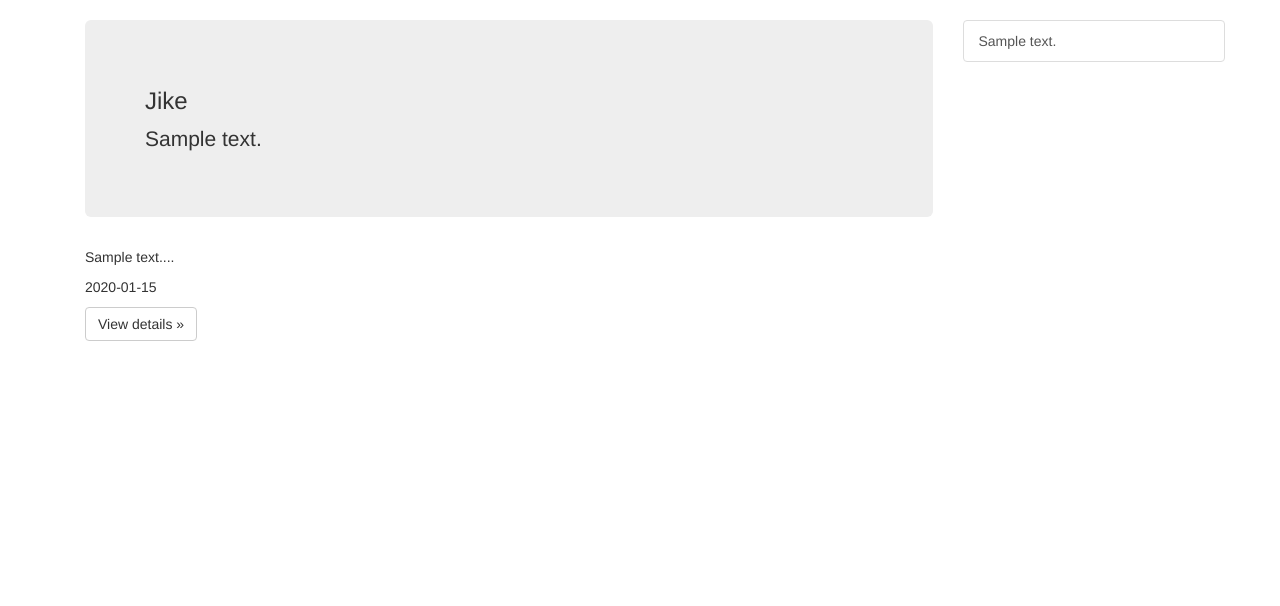
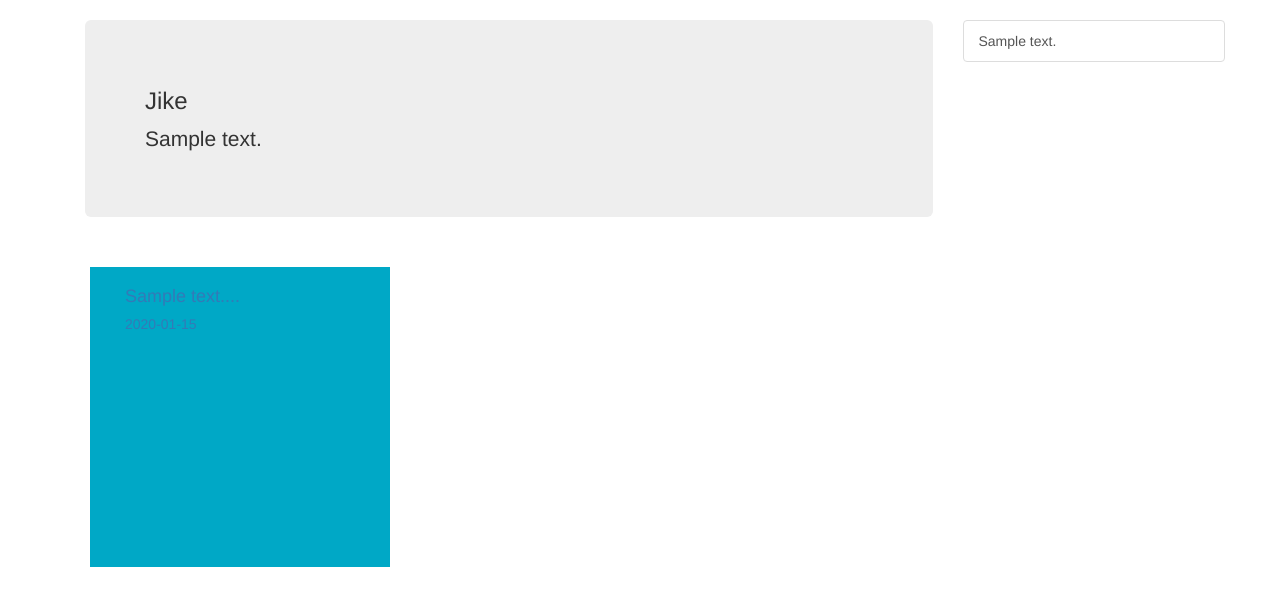
Before and after one commit to zhaogu0qing/topnews, a Flask app: page /news/jike/topic/1 in a window 1280 px wide. Shown: the part 52-658 px from the top of the page. Run offline with Flask 2, Linux system fonts and the light colour scheme; tables that the repository leaves empty hold one stand-in row (values such as "Sample post"); a database or web service that is not in the repository returns one stand-in record (values such as "Sample title"); some libraries are stand-ins or nearby versions.

Commit message:
fix index news num=20

```diff
--- a/app/main/views.py
+++ b/app/main/views.py
@@ -22,7 +22,7 @@ def index():
     client = pymongo.MongoClient('mongodb://123.206.33.158:27017')
     mongo_db = client.zgq
     all_news = []
-    sina_news = mongo_db.news.find({'source': 'sina', 'n_type': {'$ne': 'sports'}}, {'html': 0}).sort([('n_date', -1)]).limit(30)
+    sina_news = mongo_db.news.find({'source': 'sina', 'n_type': {'$ne': 'sports'}}, {'html': 0}).sort([('n_date', -1)]).limit(20)
     for n in sina_news:
         all_news.append(n)
     nhk_news = mongo_db.news.find({'source': 'nhk'}, {'html': 0}).sort([('_id', -1)]).limit(10)
--- a/app/static/css/main.css
+++ b/app/static/css/main.css
@@ -41,6 +41,11 @@ body {
     width: 100%;
     height: 100px;
 }
+
+/*.a_block {*/
+    /*display: block;*/
+    /*background-color: rgba(152, 253, 255, 0.52);*/
+/*}*/
 
 .profile-thumbnail {
     position: absolute;
--- a/app/templates/news/jike.html
+++ b/app/templates/news/jike.html
@@ -16,17 +16,51 @@
            <h3>Jike</h3>
               <p>{{ current_topic.content }}</p>
           </div>
-          <div class="row">
+
+
+
+            <div class="row">
 
               {% for n in current_topic_items %}
-                <div class="col-xs-6 col-lg-4">
-                  <p>{{ n.content[:100] + '...' }}</p>
-                    <p>{{ n.createdAt[:10] }}</p>
-                  <p><a class="btn btn-default" href="{{ n.linkUrl }}" role="button">View details &raquo;</a></p>
+
+                <div class="col-sm-4 news">
+
+                    <div class="card news_card">
+
+                        <!--<div class="card_img">-->
+                        <!--<a href="{{ n.linkUrl }}">-->
+                        <!--<img class="card-img-top img-responsive"-->
+                             <!--src="{{ url_for('static', filename = 'image/default_news_img.png') }}"-->
+                             <!--alt="Card image cap"-->
+                             <!--style="width: 50px;"-->
+                        <!--&gt;-->
+                        <!--</a>-->
+                        <!--</div>-->
+                        <a href="{{ n.linkUrl }}" class="a_block">
+                        <div class="card-body card_down">
+                            <h4 class="card-title">{{ n.content[:100] + '...' }}</h4>
+                            <h5 class="card-text">{{ n.createdAt[:10] }}</h5>
+                        </div>
+                        </a>
+                    </div>
+
                 </div><!--/.col-xs-6.col-lg-4-->
               {% endfor %}
+          </div>
 
-          </div><!--/row-->
+
+
+          <!--<div class="row">-->
+
+              <!--{% for n in current_topic_items %}-->
+                <!--<div class="col-xs-6 col-lg-4">-->
+                  <!--<p>{{ n.content[:100] + '...' }}</p>-->
+                    <!--<p>{{ n.createdAt[:10] }}</p>-->
+                  <!--<p><a class="btn btn-default" href="{{ n.linkUrl }}" role="button">View details &raquo;</a></p>-->
+                <!--</div>&lt;!&ndash;/.col-xs-6.col-lg-4&ndash;&gt;-->
+              <!--{% endfor %}-->
+
+          <!--</div>&lt;!&ndash;/row&ndash;&gt;-->
         </div><!--/.col-xs-12.col-sm-9-->
 
         <div class="col-xs-6 col-sm-3 sidebar-offcanvas" id="sidebar">
```
